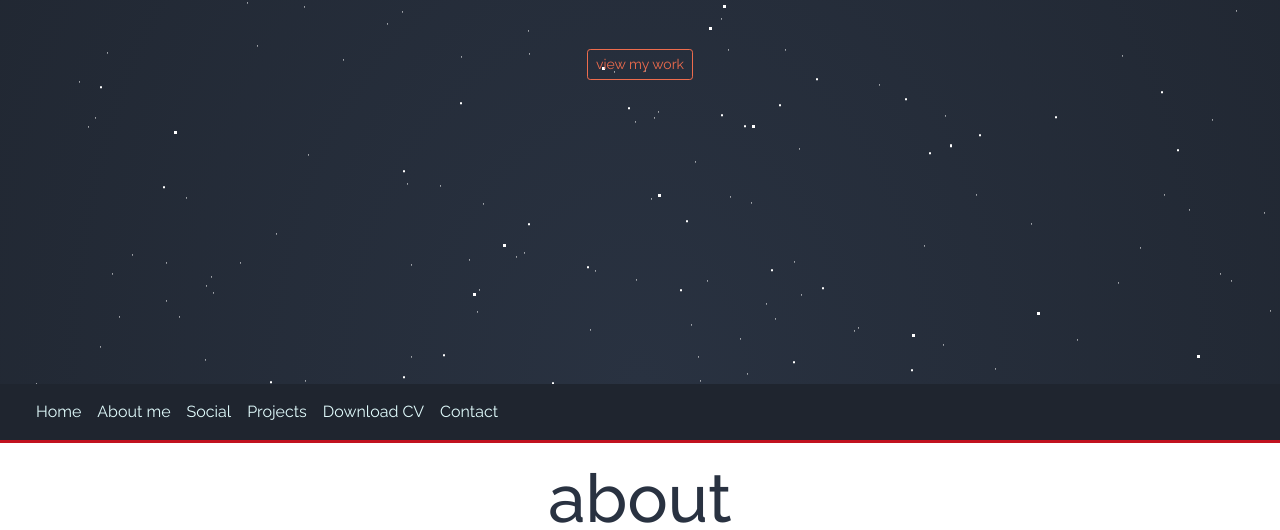
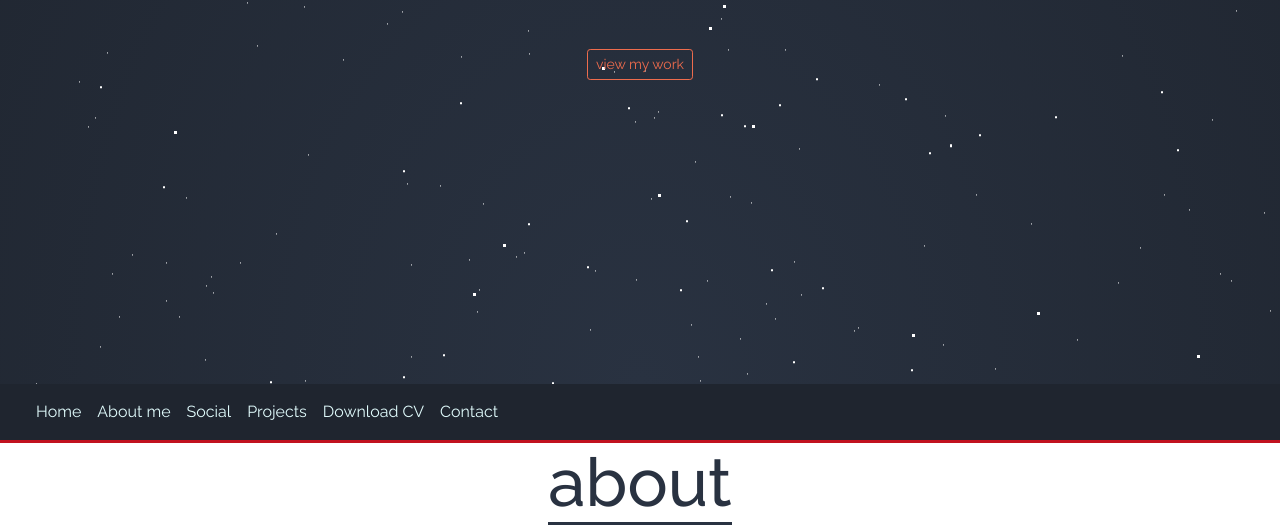
Before and after one commit to cabrit0/portfolio, a website: page index.html in a window 1280 px wide. Shown: the part 422-952 px from the top of the page. Drawn offline with nearby package versions, Linux system fonts and the light colour scheme; a web font is replaced by a local one.

Commit message:
eleventh

```diff
--- a/index.html
+++ b/index.html
@@ -73,7 +73,7 @@
     <section class="bg-white about" style="overflow-x: hidden;">
       <div class="container vh-100 "id="about">
           <div class="head-container">
-            <h1 class="about-title rem py-3 text-center text-primary "
+            <h1 class="about-title text-center text-primary "
                 data-aos="flip-down">
               <span class="border-bottom border-3 border-primary">about</span>
             </h1>
```
